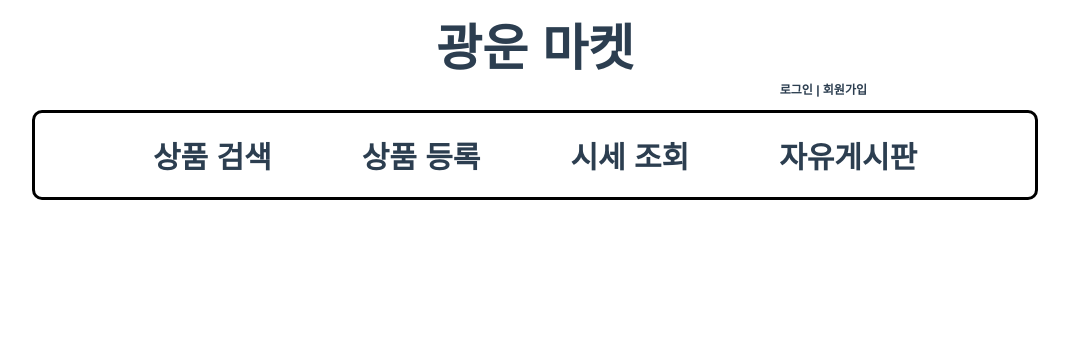
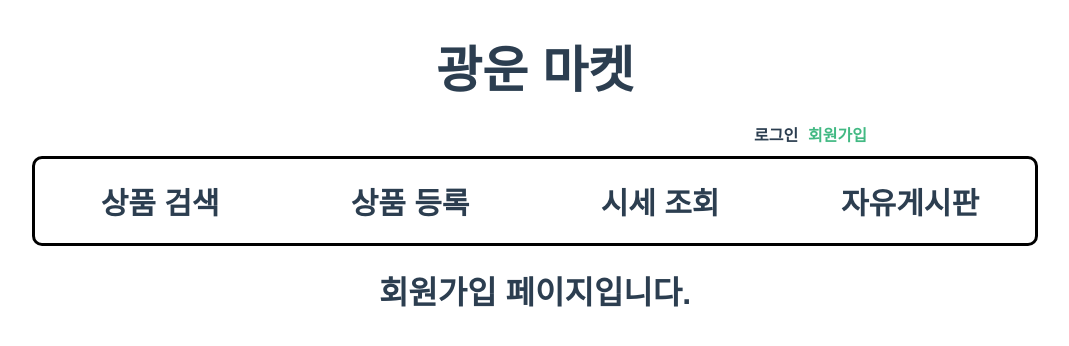
Before and after one commit to codml/DB_team3, a Vue app in the folder frontend/: page /signup in a window 1280 px wide. Shown: the top 346 px of the page, without its empty margins (105-1174 px from the left). Built offline with nearby package versions, Linux system fonts and the light colour scheme.

Commit message:
11.09 - 페이지 연결 완료

```diff
--- a/frontend/src/App.vue
+++ b/frontend/src/App.vue
@@ -2,8 +2,13 @@
   <div class = "main">
     <router-link to="/main">광운 마켓</router-link>
   </div>
-  <div class="login">
-    <router-link to="/login">로그인 | 회원가입</router-link>
+  <div class="account">
+    <div class="login">
+      <router-link to="/login">로그인</router-link>
+    </div>
+    <div calss="signup">
+      <router-link to="/signup">회원가입</router-link>
+    </div>
   </div>
   <nav>
     <router-link to="/search">상품 검색</router-link>
@@ -23,21 +28,34 @@
   color: #2c3e50;
 }
 
+div.main {
+  margin-top: 30px;
+}
+
 div.main a {
   font-size: 50px;
   font-weight: bold;
   text-decoration: none;
   color: #2c3e50;
-  padding-top: 50px;
 }
 
-div.login a {
-  font-size: 12px;
+div.main a.router-link-exact-active {
+  color: #2c3e50;
+}
+
+div.account {
+  margin-top: 20px;
+  display: flex;
+  gap: 10px;
+  justify-content: flex-end;
+  margin-right: 300px;
+}
+
+
+div.account a {
   font-weight: bold;
+  color: #2c3e50;
   text-decoration: none;
-  float: right;
-  margin-right: 300px;
-  color: #2c3e50;
 }
 
 div a.router-link-exact-active {
@@ -45,7 +63,7 @@ div a.router-link-exact-active {
 }
 
 nav {
-  margin: 30px;
+  margin-top: 10px;
   border-style: solid;
   border-color: black;
   border-radius: 10px;
@@ -54,15 +72,20 @@ nav {
   width: 1000px;
   margin-left: auto;
   margin-right: auto;
+  display: flex;
+  justify-content: space-between;
+  align-items: center;
 }
 
 nav a {
   font-size: 30px;
   font-weight: bold;
   text-decoration: none;
-  padding: 45px;
   color: #2c3e50;
+  flex: 1;
+  text-align: center;
 }
+
 
 nav a.router-link-exact-active {
   color: #42b983;
--- /dev/null
+++ b/frontend/src/pages/signup/SignUPPage.vue
@@ -0,0 +1,5 @@
+<template>
+  <div class="signup">
+    <h1>회원가입 페이지입니다.</h1>
+  </div>
+</template>
--- a/frontend/src/router/index.js
+++ b/frontend/src/router/index.js
@@ -14,6 +14,11 @@ const routes = [
     path: '/login',
     name: 'login',
     component: () => import('../pages/login/LoginPage.vue')
+  },
+  {
+    path: '/signup',
+    name: 'signup',
+    component: () => import('../pages/signup/SignUPPage.vue')
   },
   {
     path: '/search',
```
